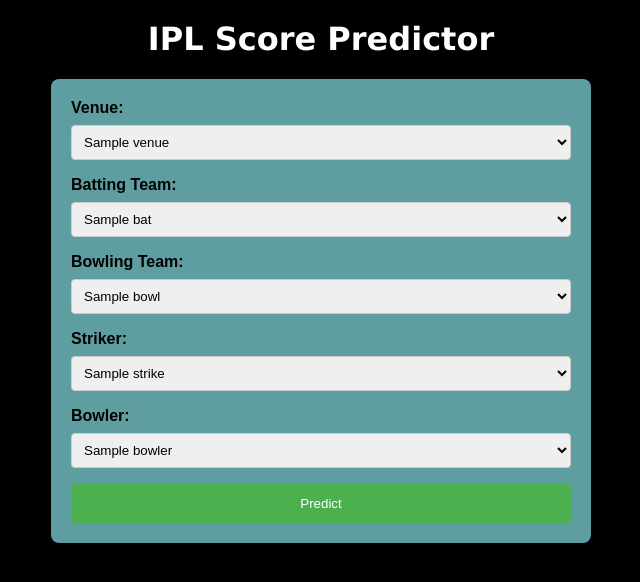
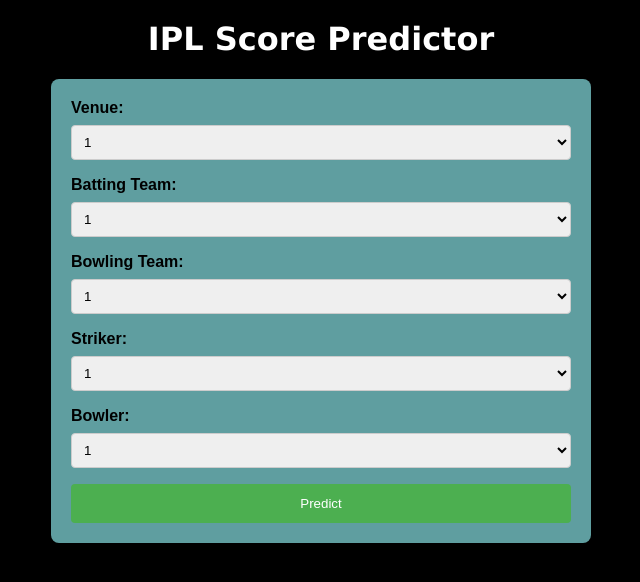
Before and after one commit to vxshnu/data-science, a Flask app: template Deep Learning/IPL Score/Templates/home.html in a window 1280 px wide. Shown: the top 582 px of the page, without its empty margins (319-959 px from the left). Run offline with Flask 3, Linux system fonts and the light colour scheme; the template is opened without the code that fills it: most values are stand-ins (such as "Sample title", 1, 10 or a date in 2020); parts of the project's set-up code (start-up, migrations or seed data) failed here and were passed over.

Commit message:
deeplearning

```diff
--- a/Deep Learning/IPL Score/Templates/home.html
+++ b/Deep Learning/IPL Score/Templates/home.html
@@ -3,7 +3,7 @@
 <head>
     <meta charset="UTF-8">
     <meta name="viewport" content="width=device-width, initial-scale=1.0">
-    <title>Cricket Predictor</title>
+    <title>IPL Predictor</title>
     <style>
         body {
             font-family: Arial, sans-serif;
@@ -64,35 +64,35 @@
         <label for="venue">Venue:</label>
         <select name="venue" id="venue">
             {% for venue in venues: %}
-            <option value={{venue}}>{{venue}}</option>
+            <option value={{venue[1]}}>{{venue[0]}}</option>
             {% endfor %}
         </select>
 
         <label for="batting_team">Batting Team:</label>
         <select name="batting_team" id="batting_team">
             {% for bat in batting: %}
-            <option value={{bat}}>{{bat}}</option>
+            <option value={{bat[1]}}>{{bat[0]}}</option>
             {% endfor %}
         </select>
 
         <label for="bowling_team">Bowling Team:</label>
         <select name="bowling_team" id="bowling_team">
             {% for bowl in bowling: %}
-            <option value={{bowl}}>{{bowl}}</option>
+            <option value={{bowl[1]}}>{{bowl[0]}}</option>
             {% endfor %}
         </select>
 
         <label for="striker">Striker:</label>
         <select name="striker" id="striker">
             {% for strike in strikers: %}
-            <option value={{strike}}>{{strike}}</option>
+            <option value={{strike[1]}}>{{strike[0]}}</option>
             {% endfor %}
         </select>
 
         <label for="bowler">Bowler:</label>
         <select name="bowler" id="bowler">
             {% for bowler in bowlers: %}
-            <option value={{bowler}}>{{bowler}}</option>
+            <option value={{bowler[1]}}>{{bowler[0]}}</option>
             {% endfor %}
         </select>
 
--- a/Deep Learning/IPL Score/server.py
+++ b/Deep Learning/IPL Score/server.py
@@ -2,31 +2,53 @@ from flask import Flask,render_template,redirect,url_for,request,jsonify
 import pandas as pd
 import json
 import requests
+import joblib
+
 app=Flask(__name__)
 
 data=pd.read_csv('Deep Learning/IPL Score/ipl_data.csv')
+venue_encoder=joblib.load('Deep Learning/IPL Score/python_objects/venue_encoder.pkl')
+batting_encoder=joblib.load('Deep Learning/IPL Score/python_objects/batting_team_encoder.pkl')
+bowling_encoder=joblib.load('Deep Learning/IPL Score/python_objects/bowling_team_encoder.pkl')
+striker_encoder=joblib.load('Deep Learning/IPL Score/python_objects/striker_encoder.pkl')
+bowler_encoder=joblib.load('Deep Learning/IPL Score/python_objects/bowler_encoder.pkl')
+
+encoded_venue=venue_encoder.transform([data['venue'].unique().tolist()][0])
+encoded_batting_team=batting_encoder.transform([data['bat_team'].unique().tolist()][0])
+encoded_bowling_team=bowling_encoder.transform([data['bowl_team'].unique().tolist()][0])
+encoded_striker=striker_encoder.transform([data['batsman'].unique().tolist()][0])
+encoded_bowler=bowler_encoder.transform([data['bowler'].unique().tolist()][0])
+venue_dict=list(zip(data['venue'].unique().tolist(),encoded_venue))
+batting_dict=list(zip(data['bat_team'].unique().tolist(),encoded_batting_team))
+bowling_dict=list(zip(data['bowl_team'].unique().tolist(),encoded_bowling_team))
+striker_dict=list(zip(data['batsman'].unique().tolist(),encoded_striker))
+bowler_dict=list(zip(data['bowler'].unique().tolist(),encoded_bowler))
 
 @app.route('/')
 def home():
-    return render_template('home.html',venues=data['venue'].unique().tolist(),batting=data['bat_team'].unique().tolist(),bowling=data['bowl_team'].unique().tolist(),strikers=data['batsman'].unique().tolist(),bowlers=data['bowler'].unique().tolist())
+    return render_template("home.html",venues=venue_dict,batting=batting_dict,bowling=bowling_dict,strikers=striker_dict,bowlers=bowler_dict)
 
-@app.route('/predicted',methods=['POST'])
+@app.route('/predicted',methods=['GET','POST'])
 def predict():
-    venue=request.form.get('venue')
-    print("Venu:",venue)
-    batting_team=request.form.get('batting_team')
-    bowling_team=request.form.get('bowling_team')
-    striker=request.form.get('striker')
-    bowler=request.form.get('bowler')
+    global batting_dict,bowling_dict
+    venue=int(request.form.get('venue'))
+    batting_team=int(request.form.get('batting_team'))
+    bowling_team=int(request.form.get('bowling_team'))
+    striker=int(request.form.get('striker'))
+    bowler=int(request.form.get('bowler'))
+
     data={'venue':venue,'batting':batting_team,'bowling':bowling_team,'striker':striker,'bowler':bowler}
-    #json_data=json.dumps(data)
-    json_data=jsonify(data)
-    print(json_data)
-    url='http://localhost:8888/receive_data'
-    #headers = {'Content-Type': 'application/json'}
-    response=requests.post(url,data=data)
-    print("response:",response)
+    url='http://127.0.0.1:8888/receive_data'
+    response=requests.post(url,json=data)
     result=response.json()
-    return render_template('score.html',team1=batting_team,team2=bowling_team,score=result['score'])
 
-app.run(debug=True)
+    batting_team_name=None
+    bowling_team_name=None
+    for i in range(0,len(batting_dict)):
+        if batting_dict[i][1]==batting_team:
+            batting_team_name=batting_dict[i][0]
+        if bowling_dict[i][1]==bowling_team:
+            bowling_team_name=bowling_dict[i][0]
+    return render_template('score.html',team1=batting_team_name,team2=bowling_team_name,score=result['score'])
+
+app.run(debug=True,port=5000)
```
Also changed, not shown: Deep Learning/IPL Score/Templates/score.html (+9 -7 lines), 1 other file.
